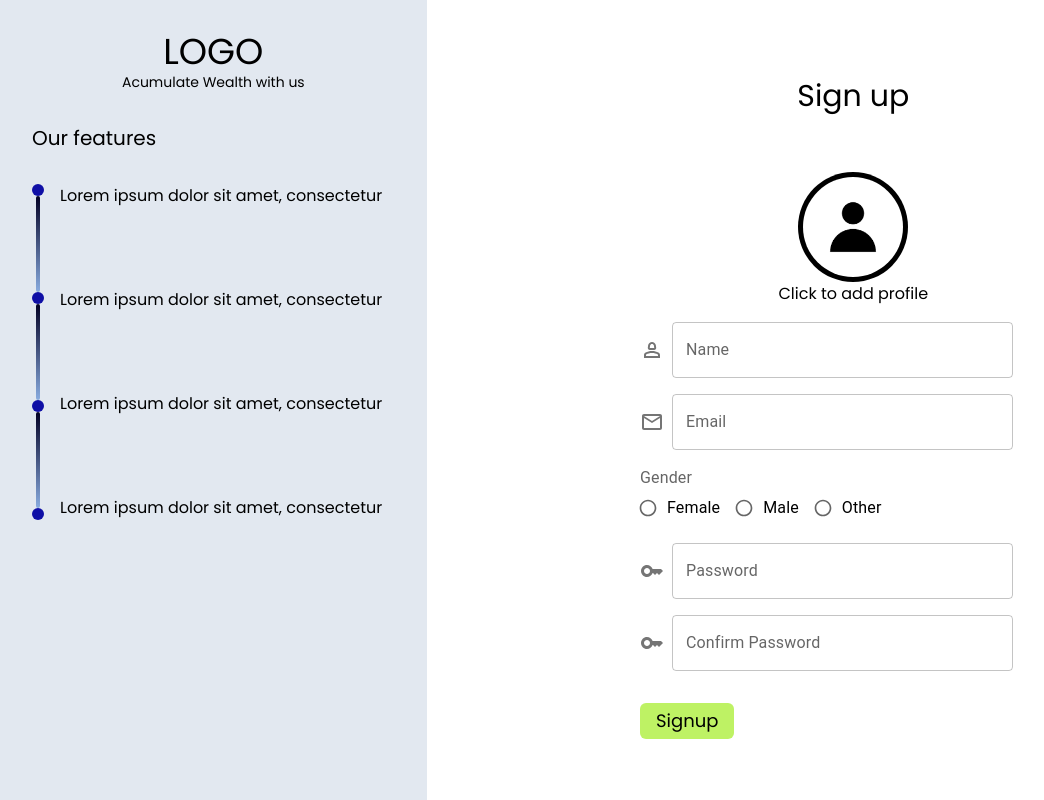
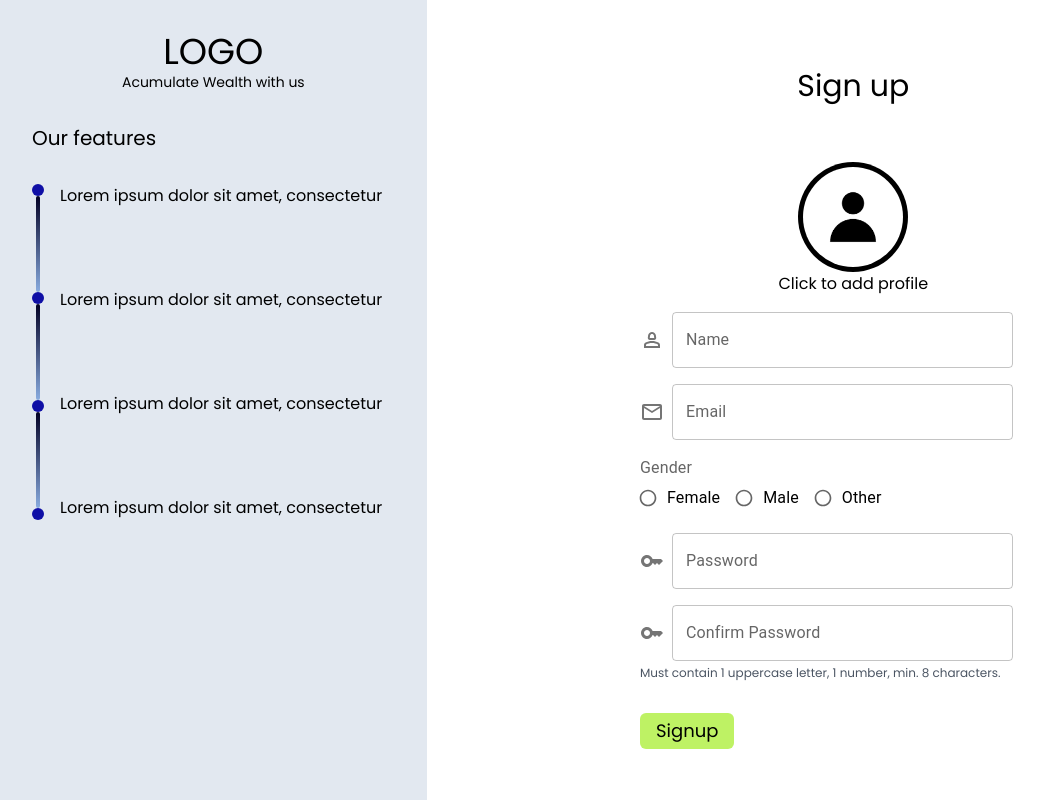
Before and after one commit to rosh0409/aura-hackathon, a React (Create React App) app in the folder client/: page /signup in a window 1280 px wide. Shown: the whole page, without its empty margins (0-1044 px from the left). Built offline with nearby package versions, Linux system fonts and the light colour scheme; a web font is replaced by a local one.

Commit message:
updated signup

```diff
--- a/client/src/Pages/Signup_.jsx
+++ b/client/src/Pages/Signup_.jsx
@@ -260,6 +260,9 @@ const Signup_ = () => {
               variant="outlined"
               className="w-4/5"
             />
+            <p className="text-gray-600 text-xs mt-1">
+              Must contain 1 uppercase letter, 1 number, min. 8 characters.
+            </p>
           </div>
           <div className="my-8">
             <button
```
